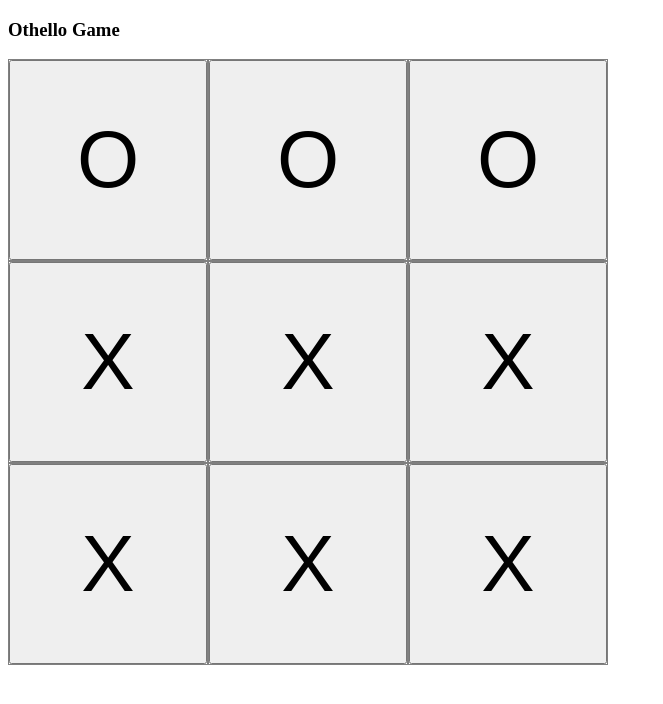
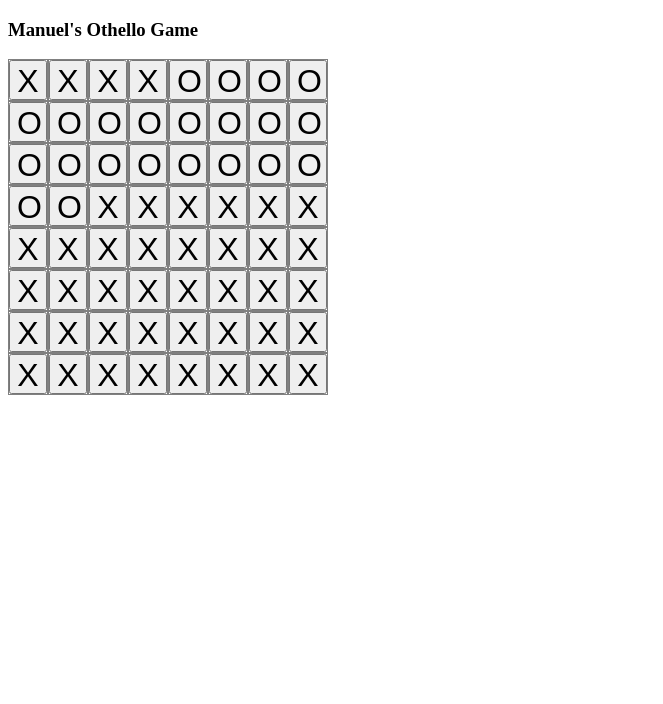
Before and after one commit to unimanuel/uniGames, an Angular app: page / in a window 1280 px wide. Shown: the top 704 px of the page, without its empty margins (0-663 px from the left). Built offline with nearby package versions, Linux system fonts and the light colour scheme.

Commit message:
8x8 Othelloboard. Title changed.

```diff
--- a/src/app/othello-board/othello-board.component.html
+++ b/src/app/othello-board/othello-board.component.html
@@ -1,9 +1,9 @@
-<h3>Othello Game</h3>
+<h3>Manuel's Othello Game</h3>
 
 <main>
     <app-square
         *ngFor="let val of squares; let i = index"
-        [symbol]="i <= 2 ? 'O' : 'X'">
+        [symbol]="3 < i && i <= 25 ? 'O' : 'X'">
 
     </app-square>
 </main>
--- a/src/app/othello-board/othello-board.component.scss
+++ b/src/app/othello-board/othello-board.component.scss
@@ -1,10 +1,10 @@
 main {
     display: grid;
-    grid-template-columns: 200px 200px 200px;
+    grid-template-columns: 40px 40px 40px 40px 40px 40px 40px 40px ;
     grid-gap: 0px;
 }
 
 app-square {
     border: 1px gray solid;
-    height: 200px;
+    height: 40px;
 }
--- a/src/app/othello-board/othello-board.component.ts
+++ b/src/app/othello-board/othello-board.component.ts
@@ -12,7 +12,7 @@ export class OthelloBoardComponent implements OnInit {
   constructor() { }
 
   ngOnInit(): void {
-    this.squares = Array(9).fill(null);
+    this.squares = Array(64).fill(null);
   }
 
 }
--- a/src/app/square/square.component.scss
+++ b/src/app/square/square.component.scss
@@ -2,5 +2,5 @@
 button {
     width: 100%;
     height: 100%;
-    font-size: 5em !important;
+    font-size: 2em !important;
 }
```
